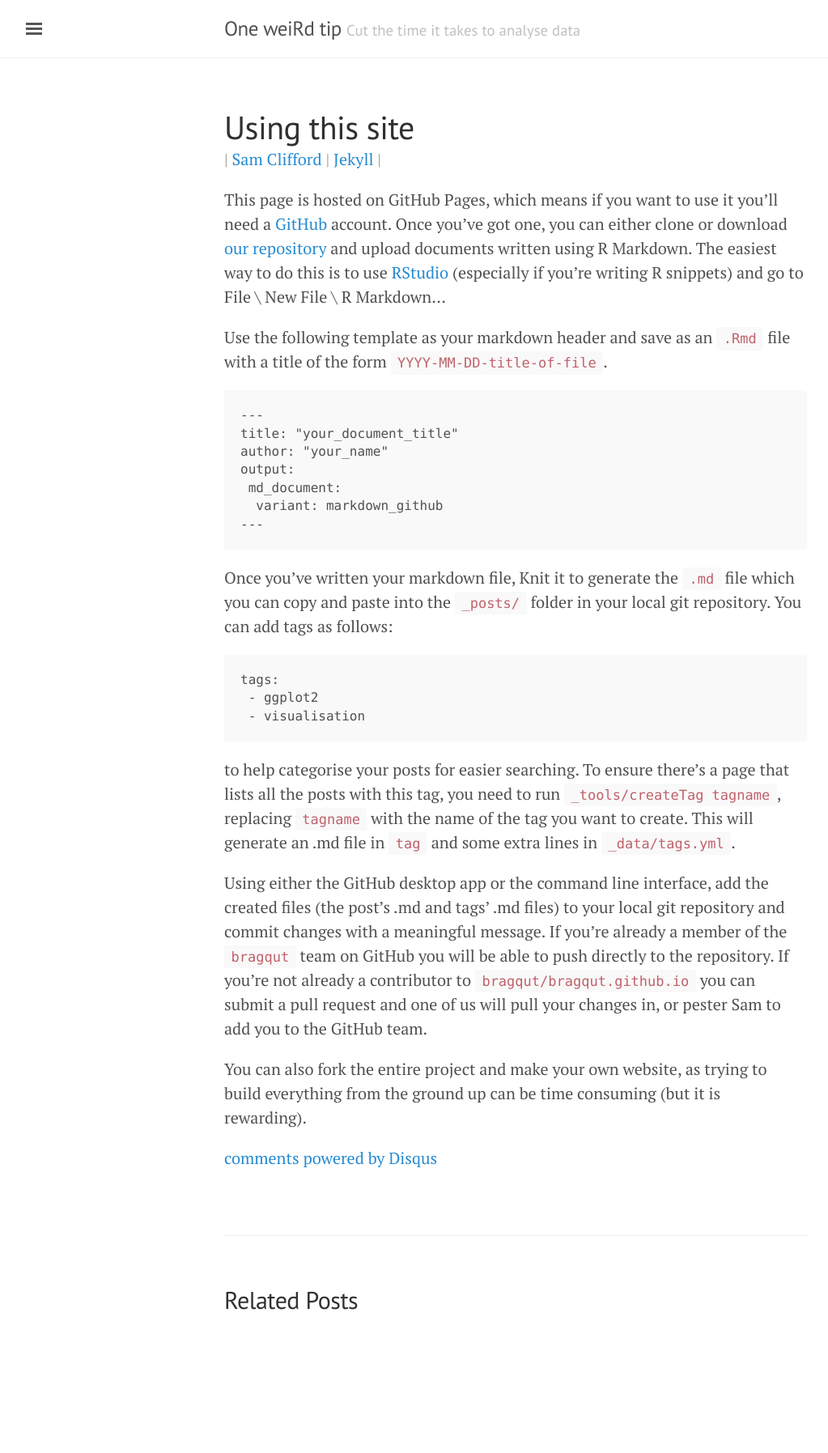
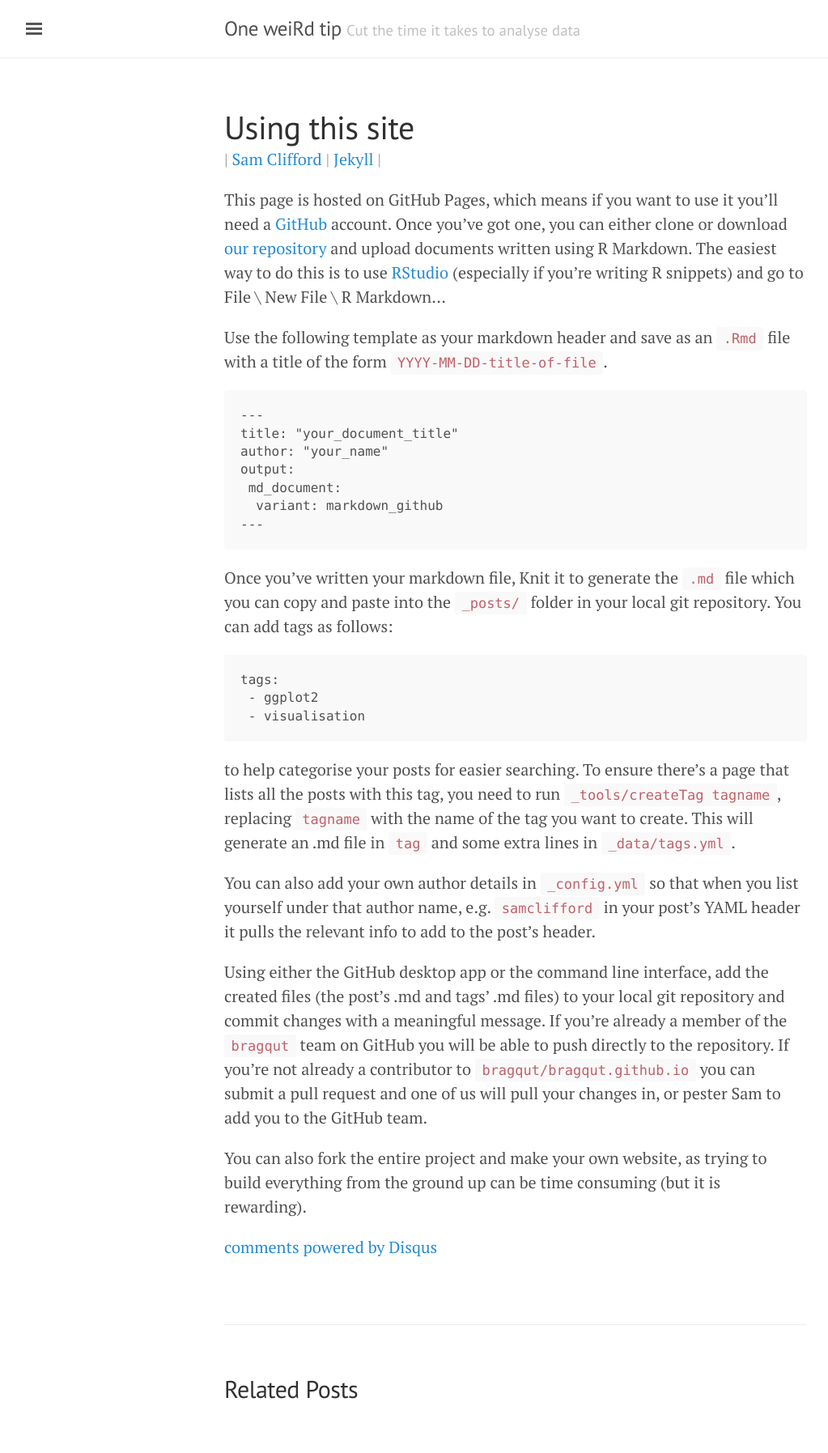
Before and after one commit to bragqut/bragqut.github.io, a Jekyll site: the page built from using-this-site.md, in a window 1280 px wide. Shown: the whole page at 81% size, without its empty margins (3-1026 px from the left). Built offline with Jekyll 4.4.1, drawn with Linux system fonts in a browser that asks for light colours; comment, search, counter and statistics services are not loaded; before the commit the page ends 1685 px from its top, so only the background shows below that.

Commit message:
authorship notes

````diff
--- a/using-this-site.md
+++ b/using-this-site.md
@@ -28,6 +28,8 @@ tags:
 ```
 to help categorise your posts for easier searching. To ensure there's a page that lists all the posts with this tag, you need to run `_tools/createTag tagname`, replacing `tagname` with the name of the tag you want to create. This will generate an .md file in `tag` and some extra lines in `_data/tags.yml`.
 
+You can also add your own author details in `_config.yml` so that when you list yourself under that author name, e.g. `samclifford` in your post's YAML header it pulls the relevant info to add to the post's header.
+
 Using either the GitHub desktop app or the command line interface, add the created files (the post's .md and tags' .md files) to your local git repository and commit changes with a meaningful message. If you're already a member of the `bragqut` team on GitHub you will be able to push directly to the repository. If you're not already a contributor to `bragqut/bragqut.github.io` you can submit a pull request and one of us will pull your changes in, or pester Sam to add you to the GitHub team.
 
 You can also fork the entire project and make your own website, as trying to build everything from the ground up can be time consuming (but it is rewarding).
````
